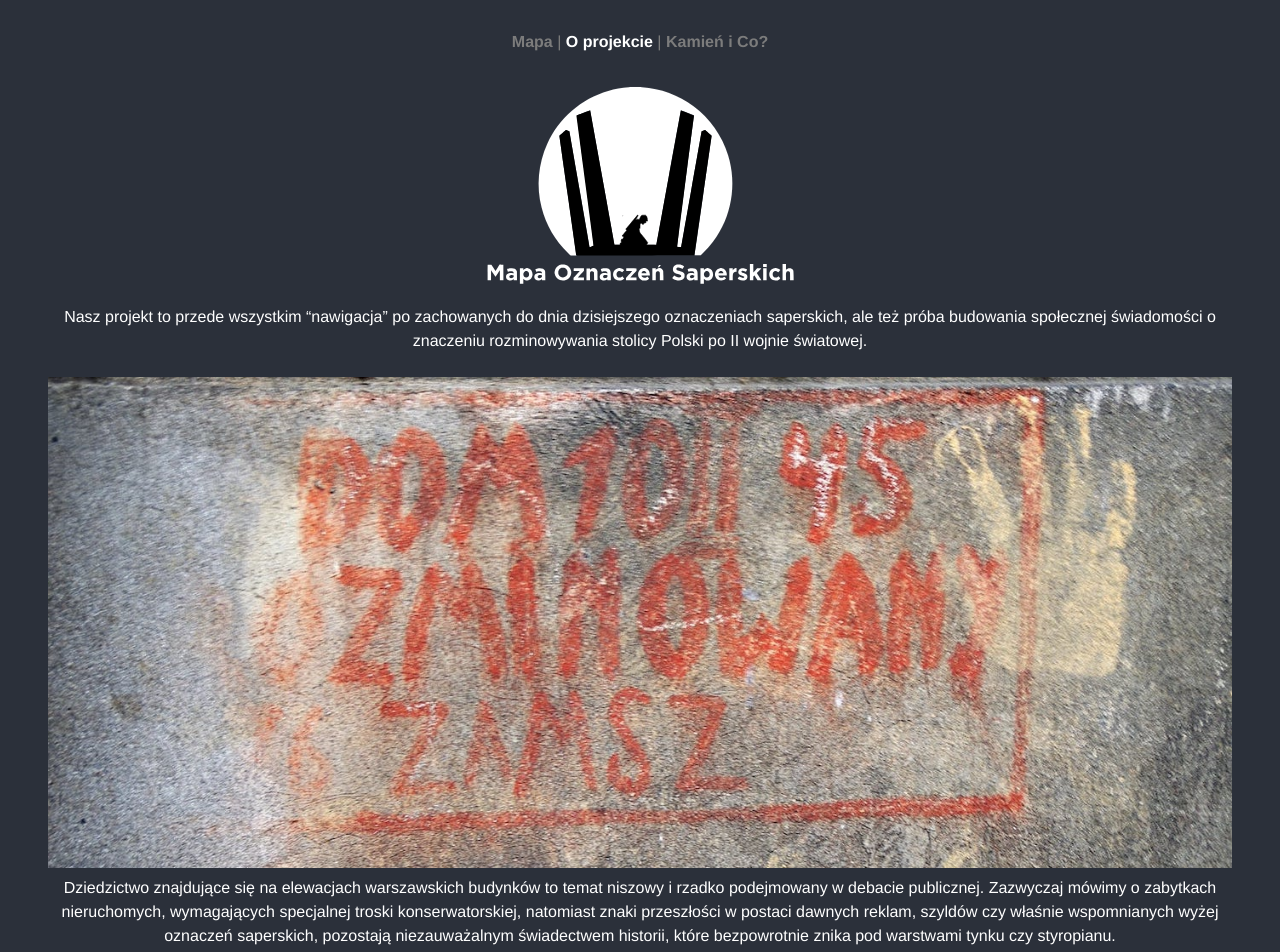
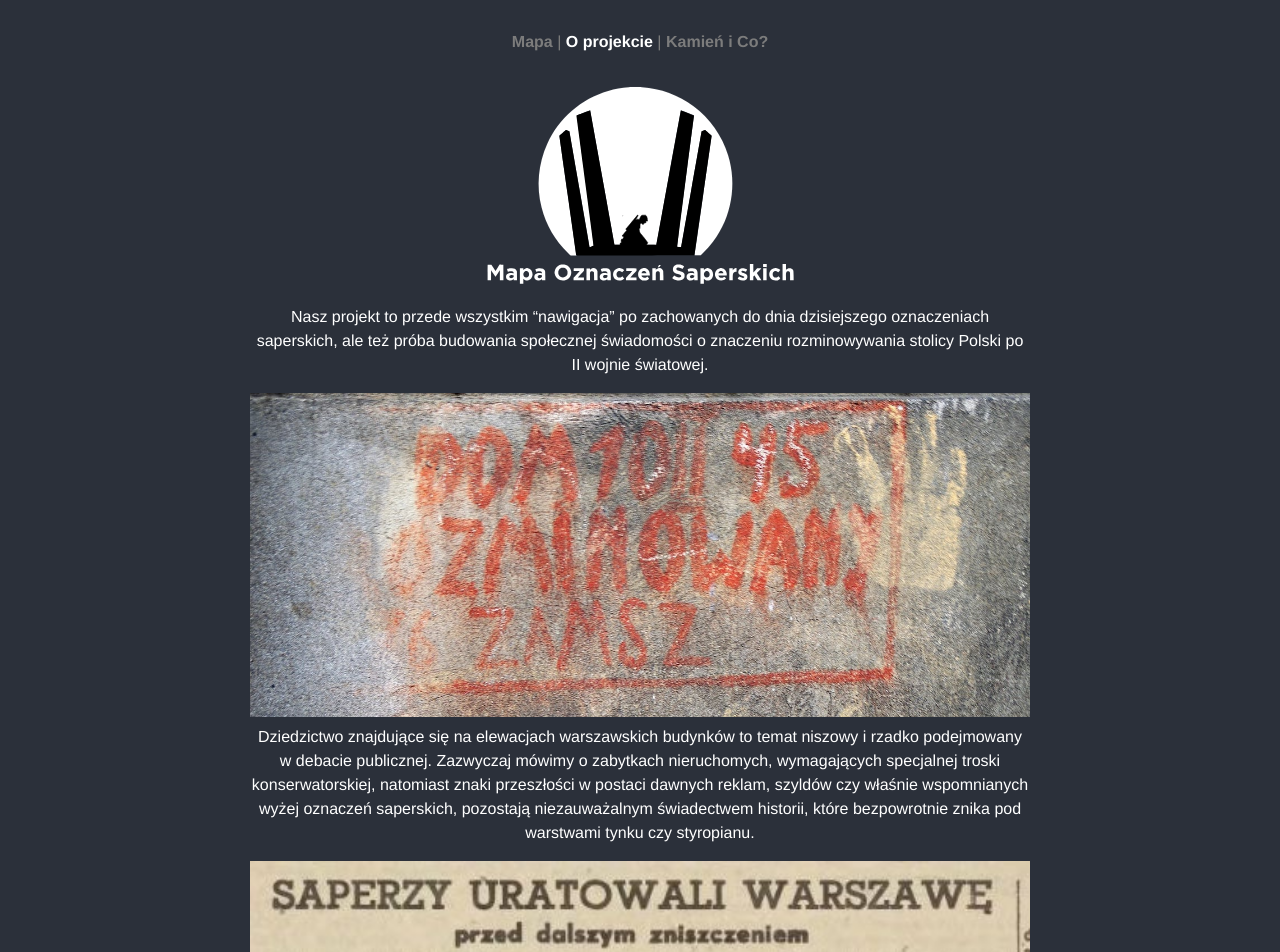
Before and after one commit to kamien-i-co/oznaczenia_saperskie, a Vue app: page /about in a window 1280 px wide. Shown: the top 952 px of the page. Built offline with nearby package versions, Linux system fonts and the light colour scheme; what vue-browser-geolocation, vue-modaltor would draw is missing.

Commit message:
desc layout 2

```diff
--- a/src/views/About.vue
+++ b/src/views/About.vue
@@ -6,12 +6,16 @@
     <b-container class="px-sm-5" fluid="lg">
       <b-row>
         <b-col></b-col>
-        <b-col md="12">
+        <b-col md="8">
           <p class="project-description">{{text.p1}}</p>
-          <img class="img-desc my-2" src="../assets/glogowa27.jpg">
+          <img class="img-desc mb-2" src="../assets/glogowa27.jpg">
           <p class="project-description">{{text.p2}}</p>
+
+          <img class="img-desc mb-2" src="../assets/Saperzy_1945.jpg">
           <p class="project-description">{{text.p3}}</p>
+
           <p class="project-description">{{text.p4}}</p>
+
           <p class="project-description">{{text.p5}}</p>
           <p class="project-description">{{text.p6}}</p>
         </b-col>
```
Also changed, not shown: src/assets/Saperzy_1945.jpg (added).
